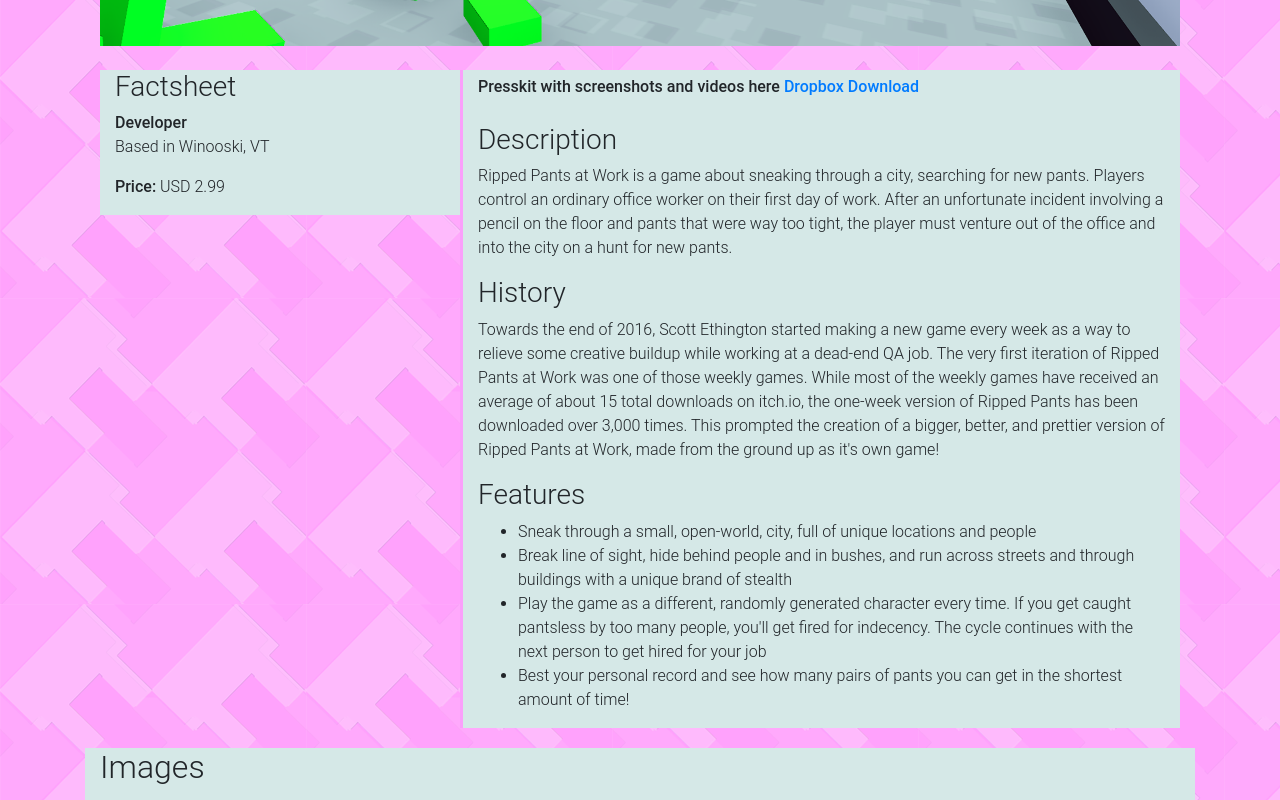
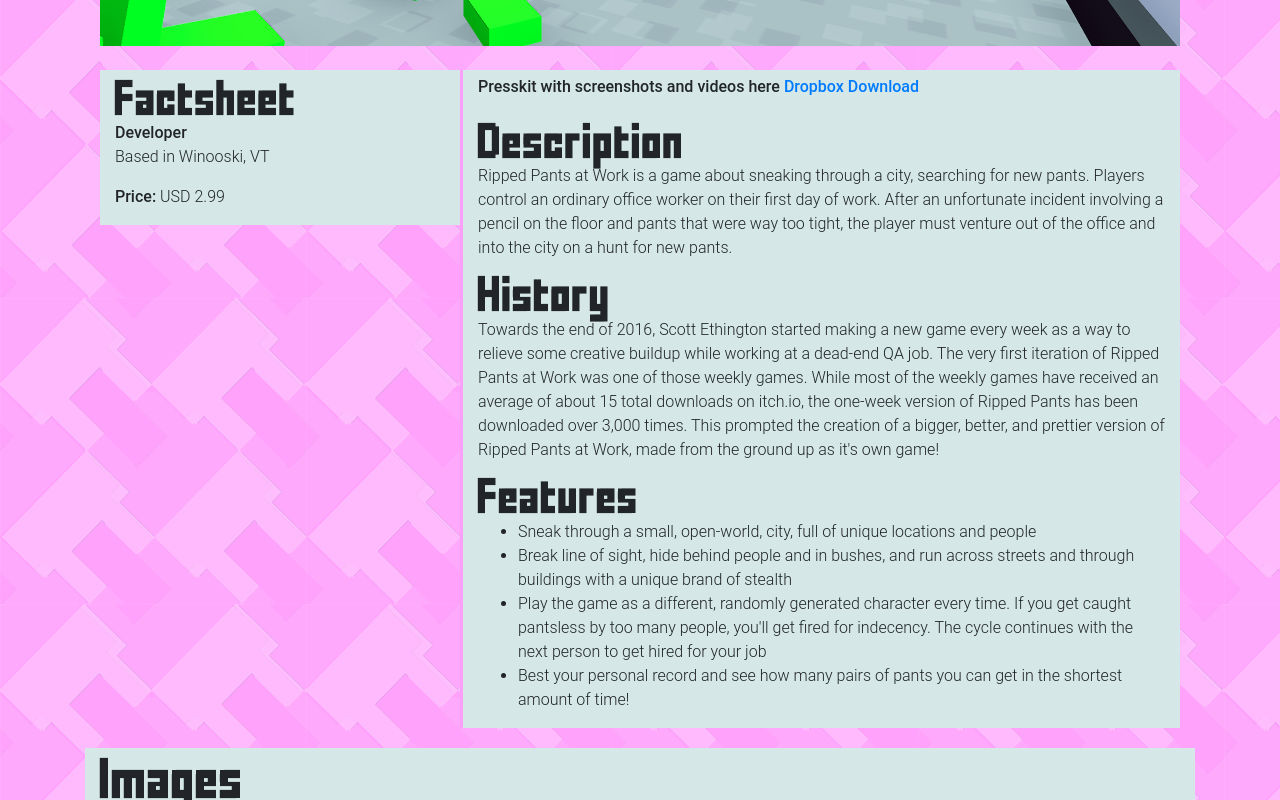
Before and after one commit to scethington/scotts-awesome-site, an Angular app: page /press-kit in a window 1280 px wide. Shown: the part 620-1420 px from the top of the page. Built offline with nearby package versions, Linux system fonts and the light colour scheme.

Commit message:
added custom font to media page

```diff
--- a/src/app/app-routing.module.ts
+++ b/src/app/app-routing.module.ts
@@ -1,5 +1,5 @@
-import { NgModule } from '@angular/core';
-import { RouterModule, Routes} from '@angular/router';
+import { NgModule, OnInit } from '@angular/core';
+import { RouterModule, Routes } from '@angular/router';
 
 import { HomeComponent } from '../container/home/home.component';
 import { AboutComponent } from '../container/about/about.component';
@@ -7,6 +7,7 @@
 import { PressKitComponent } from '../container/press-kit/press-kit.component';
 
 import { PostDetailComponent } from '../container/post-detail/post-detail.component';
+import { Route } from '@angular/router/src/config';
 
 const routes: Routes = [
     { path: '', redirectTo: '/home', pathMatch: 'full'},
--- a/src/container/home/home.component.html
+++ b/src/container/home/home.component.html
@@ -1,9 +1,10 @@
 <div id='blog-header'>
 
       <img src="assets\Website_Header_TransparentBackground.png" style="width:50%; height: 50%;">
-  <h4>
+  <h4 style="font-weight: 450;">
     A frantic stealth game about searching for new pants
   </h4>
+  <h3 style=" padding-top: 20px; color: #656066;font-family: fff_forward;">Rip Your Pants January 2018</h3>
   <button type="button" class="btn btn-primary"><a href="http://store.steampowered.com/app/752550/Ripped_Pants_at_Work/" style="color:white; font-family:fff_forward;">Wishlist on Steam now!</a> </button>
 </div>
 <intro-post></intro-post>
--- a/src/container/post-detail/post-detail.component.ts
+++ b/src/container/post-detail/post-detail.component.ts
@@ -1,5 +1,5 @@
 import { Component, OnInit, OnDestroy } from '@angular/core';
-import { ActivatedRoute } from '@angular/router';
+import { Router, ActivatedRoute, NavigationEnd } from '@angular/router';
 import { DomSanitizer } from '@angular/platform-browser';
 
 import { PostsService } from '../../shared/post/posts.service';
@@ -12,7 +12,7 @@
 export class PostDetailComponent implements OnInit {
   public selectedPost: any;
 
-  constructor(private route: ActivatedRoute, private postService: PostsService, private sanitizer: DomSanitizer) { }
+  constructor(private route: ActivatedRoute, private postService: PostsService, private sanitizer: DomSanitizer, private router: Router) { }
 
   ngOnInit() {
     this.route.params.subscribe(params => {
--- a/src/container/press-kit/press-kit.component.html
+++ b/src/container/press-kit/press-kit.component.html
@@ -5,7 +5,7 @@
         <br>
         <div id="content" class="d-flex flex-row">
             <div id="factsheet" class="col-md-4">
-                <h3>Factsheet</h3>
+                <h3 style="font-family:fff_forward; padding-top: 10px;">Factsheet</h3>
                 <p>
                     <strong>Developer</strong>
                     <br> Based in Winooski, VT
@@ -22,7 +22,7 @@
                     </strong>
                 </div>
                 <br>
-                <h3>Description</h3>
+                <h3 style="font-family:fff_forward;">Description</h3>
                 <p>
                     Ripped Pants at Work is a game about sneaking through a city, searching for new pants. Players control an ordinary office
                     worker on their first day of work. After an unfortunate incident involving a pencil on the floor and
@@ -30,7 +30,7 @@
                     for new pants.
                 </p>
 
-                <h3>History</h3>
+                <h3 style="font-family:fff_forward;">History</h3>
                 <p>
                     Towards the end of 2016, Scott Ethington started making a new game every week as a way to relieve some creative buildup while
                     working at a dead-end QA job. The very first iteration of Ripped Pants at Work was one of those weekly
@@ -40,7 +40,7 @@
                     game!
                 </p>
 
-                <h3>Features</h3>
+                <h3 style="font-family:fff_forward;">Features</h3>
                 <ul>
                     <li>Sneak through a small, open-world, city, full of unique locations and people</li>
                     <li>Break line of sight, hide behind people and in bushes, and run across streets and through buildings with
@@ -54,7 +54,7 @@
         </div>
         <div id="image-container" class="d-flex row">
             <div class="col-12" style="text-align: left;">
-                <h2>Images</h2>
+                <h2 style="font-family:fff_forward; padding-top: 10px;">Images</h2>
             </div>
 
             <ng-container *ngFor="let image of images">
@@ -66,7 +66,7 @@
 
         <div id="logo" class="d-flex row">
             <div class="col-12" style="text-align: left;">
-                <h2>Logos</h2>
+                <h2 style="font-family:fff_forward; padding-top: 10px;">Logos</h2>
             </div>
             <ng-container *ngFor="let logo of logos">
                 <div class="col-2"></div>
--- a/src/shared/post/posts.service.ts
+++ b/src/shared/post/posts.service.ts
@@ -1,4 +1,5 @@
 import { Injectable, EventEmitter } from '@angular/core';
+import { Router, NavigationEnd } from '@angular/router';
 import { Http } from '@angular/http';
 
 import 'rxjs/add/operator/map';
@@ -8,8 +9,15 @@
 export class PostsService {
   public posts: Array<any>;
 
-  constructor(private http: Http) {
+  constructor(private http: Http, private router: Router) {
     this.getPosts();
+
+    this.router.events.subscribe((evt) => {
+        if (!(evt instanceof NavigationEnd)) {
+            return;
+        }
+        window.scrollTo(0, 0)
+    });
   }
 
   private getPosts() {
```
